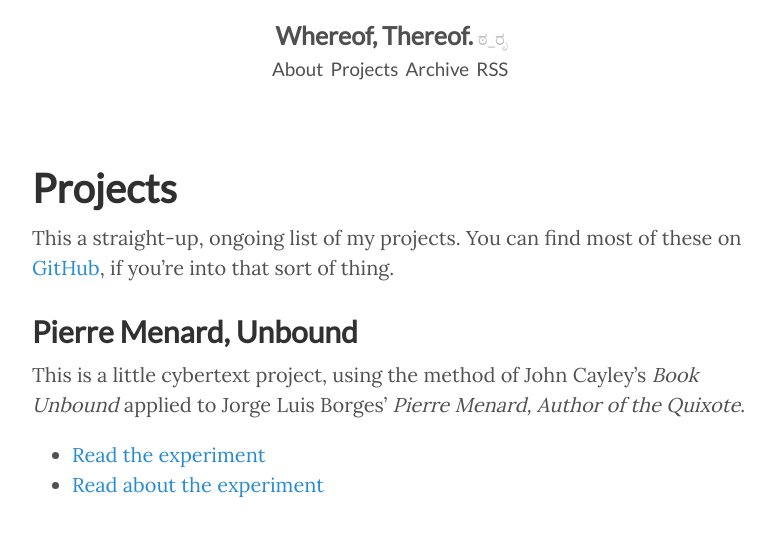
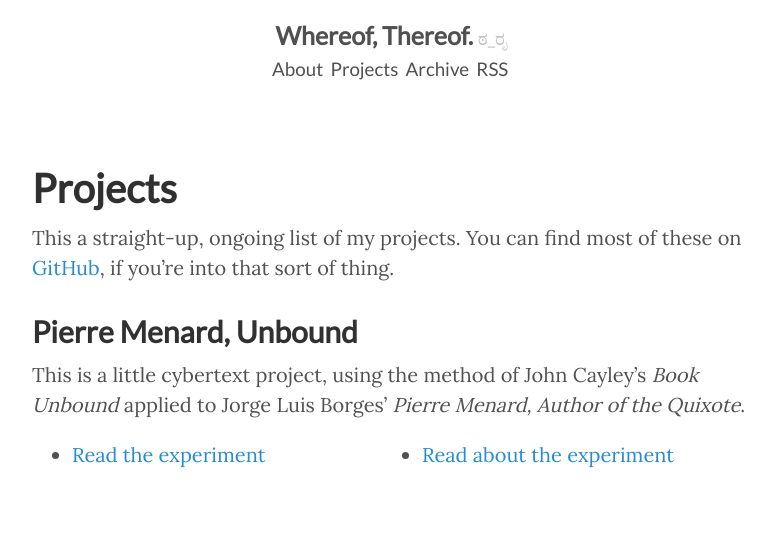
Before and after one commit to robSafar/whereof-thereof.github.io, a Jekyll site: the page built from projects.md, in a window 1280 px wide. Shown: the top 554 px of the page, without its empty margins (248-1023 px from the left). Built offline with Jekyll 4.4.1, drawn with Linux system fonts in a browser that asks for light colours; comment, search, counter and statistics services are not loaded.

Commit message:
SEO tweaks and archive CSS

```diff
--- a/_includes/footer.html
+++ b/_includes/footer.html
@@ -1,8 +1,8 @@
-<div class="g-person" data-href="//plus.google.com/u/0/107210640760865930787" data-layout="landscape" data-rel="author">Rob Safar</div>
+<div class="g-person" data-href="//plus.google.com/u/0/107210640760865930787" data-layout="landscape" data-rel="author" rel="publisher">Rob Safar</div>
 <div class="social">
-    <a href="http://github.com/whereof-thereof" target="blank"><img src="https://whereofthereofmedia.s3.amazonaws.com/icon-github.png"></a>
-    <a href="http://twitter.com/robsafar" target="blank"><img src="https://whereofthereofmedia.s3.amazonaws.com/icon-twitter.png"></a>
-    <a href="http://medium.com/@robsafar" target="blank"><img src="https://whereofthereofmedia.s3.amazonaws.com/icon-medium.png"></a>
+    <a href="http://github.com/whereof-thereof" target="blank"><img src="https://whereofthereofmedia.s3.amazonaws.com/icon-github.png" alt="GitHub"></a>
+    <a href="http://twitter.com/robsafar" target="blank"><img src="https://whereofthereofmedia.s3.amazonaws.com/icon-twitter.png" alt="Twitter"></a>
+    <a href="http://medium.com/@robsafar" target="blank"><img src="https://whereofthereofmedia.s3.amazonaws.com/icon-medium.png" alt="Medium"></a>
 </div>
 <p><sub>This work is licensed under a <a rel="license" href="http://creativecommons.org/licenses/by-nc/4.0/">Creative Commons Attribution-NonCommercial 4.0 International License</a>.</sub></p>
 <!-- Google+ Badge -->
--- a/_includes/head.html
+++ b/_includes/head.html
@@ -1,6 +1,8 @@
 <head>
   <link href="http://gmpg.org/xfn/11" rel="profile">
+  <link rel="sitemap" type="application/xml" title="Sitemap" href="../sitemap.xml">
   <meta http-equiv="content-type" content="text/html; charset=utf-8">
+  <meta name="description" content="Whereof, Thereof.">
 
   <!-- Enable responsiveness on mobile devices-->
   <meta name="viewport" content="width=device-width, initial-scale=1.0, maximum-scale=1">
--- a/_layouts/default.html
+++ b/_layouts/default.html
@@ -1,5 +1,5 @@
 <!DOCTYPE html>
-<html xmlns="http://www.w3.org/1999/xhtml" xml:lang="en" lang="en-us">
+<html xmlns="http://www.w3.org/1999/xhtml" xml:lang="en" lang="en-gb">
 
   {% include head.html %}
 
--- a/_layouts/home.html
+++ b/_layouts/home.html
@@ -1,5 +1,5 @@
 <!DOCTYPE html>
-<html xmlns="http://www.w3.org/1999/xhtml" xml:lang="en" lang="en-us">
+<html xmlns="http://www.w3.org/1999/xhtml" xml:lang="en" lang="en-gb">
 
   {% include head.html %}
 
--- a/index.html
+++ b/index.html
@@ -6,11 +6,11 @@
 <div class="posts">
   {% for post in paginator.posts %}
   <div class="post">
-    <h1 class="post-title">
+    <h2 class="post-title">
       <a href="{{ post.url }}">
         {{ post.title }}
       </a>
-    </h1>
+    </h2>
 
     <span class="post-date">{{ post.date | date_to_string }}</span>
 
--- a/public/css/poole.css
+++ b/public/css/poole.css
@@ -461,9 +461,20 @@
  * Keeping the custom whereof.thereof styling separate, pending better organisation
  */
 
-#feed { margin: 1rem auto; display: inline-block; }
-#feed div { width: 17rem; height: 7rem; overflow: hidden; margin: 0.5rem; padding: 1rem; border-radius: 0.3rem; float: left; box-shadow: 3px 3px 7px #515151; }
+#feed, .articlelist { margin: 1rem auto; display: inline-block; }
+#feed div, .articlelist div { width: 17rem; height: 7rem; overflow: hidden; margin: 0.5rem; padding: 1rem; border-radius: 0.3rem; float: left; box-shadow: 3px 3px 7px #515151; }
 .feedMedium { background: url('https://s3-eu-west-1.amazonaws.com/whereofthereofmedia/icon_feed-medium.png') no-repeat right bottom; }
 @media (max-width: 48rem) {
-    #feed { width: 18rem; margin-left: auto; margin-right: auto; display: block; }
+    #feed, .articlelist { width: 18rem; margin-left: auto; margin-right: auto; display: block; }
 }
+
+@media (min-width: 48rem) {
+    .page ul {
+    -moz-column-count: 2;
+    -moz-column-gap: 20px;
+    -webkit-column-count: 2;
+    -webkit-column-gap: 20px;
+    column-count: 2;
+    column-gap: 20px;
+    }
+}
--- /dev/null
+++ b/robots.txt
@@ -0,0 +1,2 @@
+User-agent: *
+Disallow:
```
